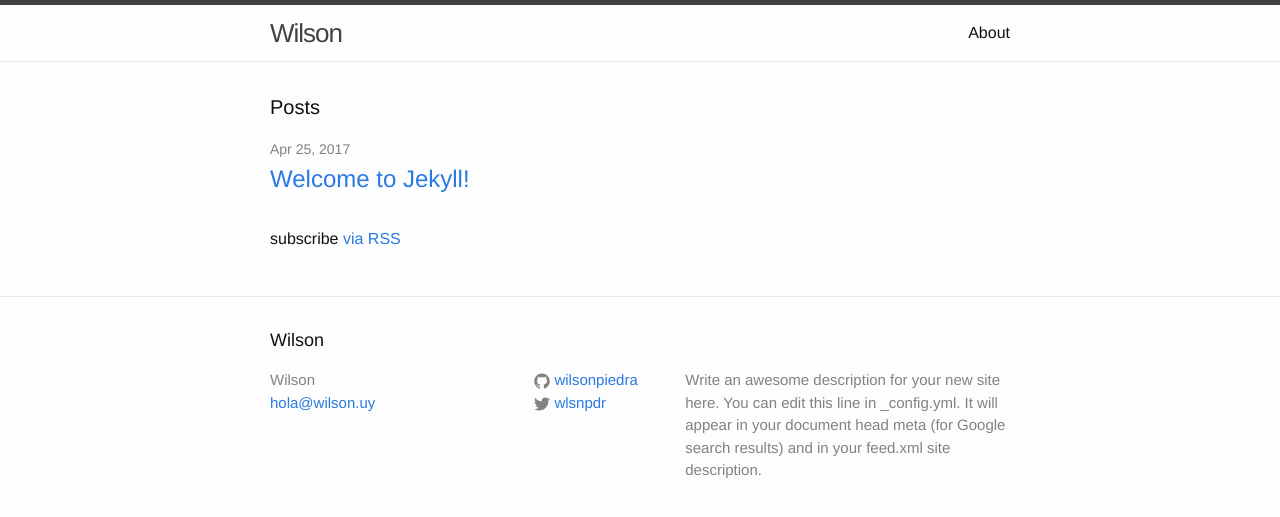
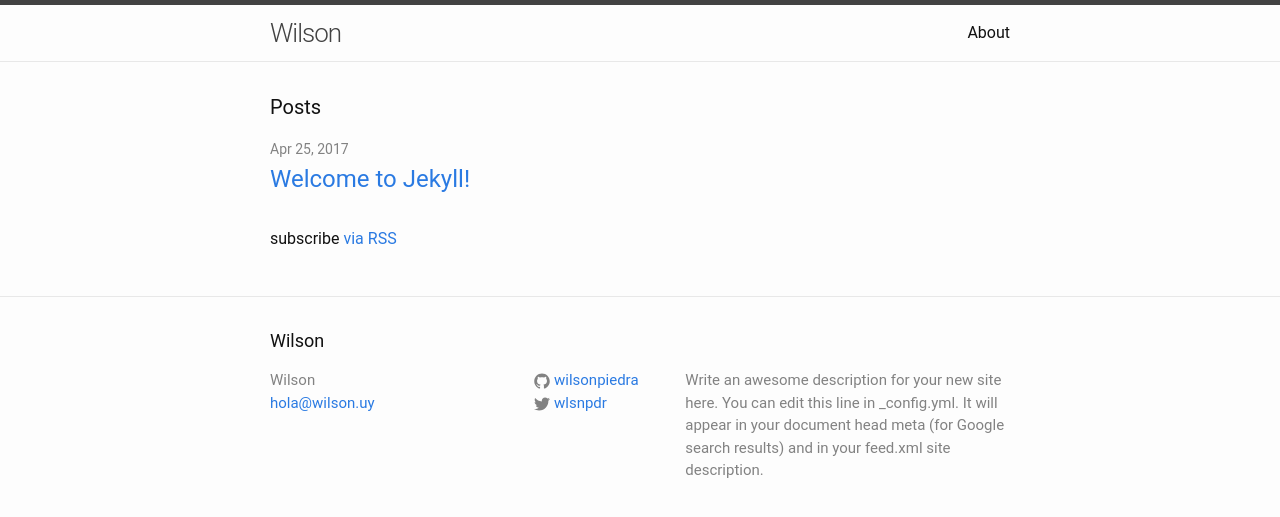
Before and after one commit to wilsonpiedra/wilsonpiedra.github.io, a Jekyll site: the page built from index.html, in a window 1280 px wide. Shown: the top 517 px of the page. Built offline with Jekyll 4.4.1, drawn with Linux system fonts in a browser that asks for light colours.

Commit message:
Update main.css

```diff
--- a/css/main.css
+++ b/css/main.css
@@ -2,7 +2,7 @@
 body, h1, h2, h3, h4, h5, h6, p, blockquote, pre, hr, dl, dd, ol, ul, figure { margin: 0; padding: 0; }
 
 /** Basic styling */
-body { font: 400 16px/1.5 "Helvetica Neue", Helvetica, Arial, sans-serif; color: #111; background-color: #fdfdfd; -webkit-text-size-adjust: 100%; -webkit-font-feature-settings: "kern" 1; -moz-font-feature-settings: "kern" 1; -o-font-feature-settings: "kern" 1; font-feature-settings: "kern" 1; font-kerning: normal; }
+body { font: 400 16px/1.5 "Roboto", Helvetica Neue, Helvetica, Arial, sans-serif; color: #111; background-color: #fdfdfd; -webkit-text-size-adjust: 100%; -webkit-font-feature-settings: "kern" 1; -moz-font-feature-settings: "kern" 1; -o-font-feature-settings: "kern" 1; font-feature-settings: "kern" 1; font-kerning: normal; }
 
 /** Set `margin-bottom` to maintain vertical rhythm */
 h1, h2, h3, h4, h5, h6, p, blockquote, pre, ul, ol, dl, figure, .highlight { margin-bottom: 15px; }
```
